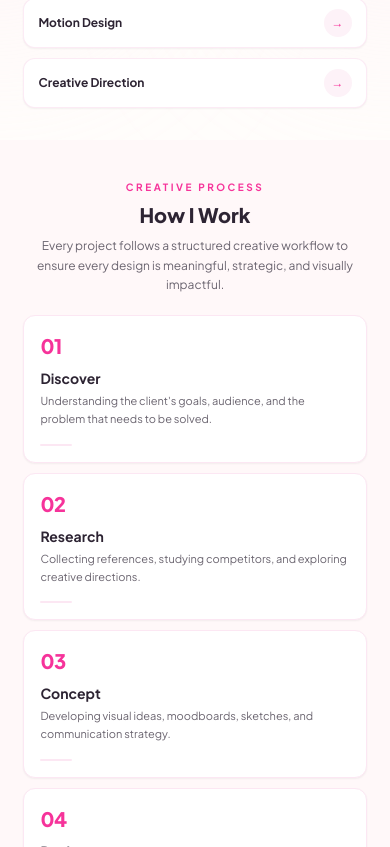
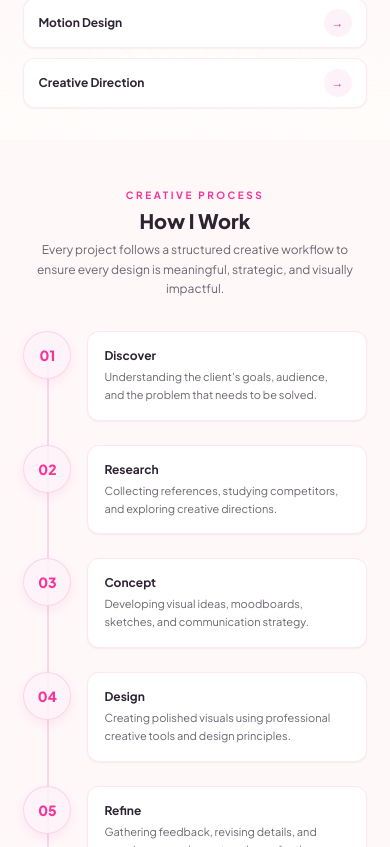
Before and after one commit to xanscreativa/xans-portfolio, a Next.js app: page / in a window 390 px wide. Shown: the part 4077-4924 px from the top of the page. Built offline with nearby package versions, Linux system fonts and the light colour scheme.

Commit message:
Update page loader mobile text size, centering, and matching width

```diff
--- a/app/components/layout/PageLoader.tsx
+++ b/app/components/layout/PageLoader.tsx
@@ -30,6 +30,7 @@ export default function PageLoader() {
           className="fixed inset-0 z-[99999] flex items-center justify-center bg-[#FFFDFB]"
         >
           <div className="text-center">
+            <div className="inline-block">
               <motion.h1
                 initial={{
                   opacity: 0,
@@ -42,7 +43,7 @@ export default function PageLoader() {
                 transition={{
                   duration: 0.8,
                 }}
-              className="text-7xl font-black tracking-[0.25em] text-[#2D2433]"
+                className="text-2xl sm:text-7xl font-black tracking-[0.25em] text-[#2D2433] pl-[0.25em]"
               >
                 XANS
               </motion.h1>
@@ -58,8 +59,9 @@ export default function PageLoader() {
                   delay: 0.4,
                   duration: 1,
                 }}
-              className="mx-auto mt-8 h-[3px] w-44 origin-left rounded-full bg-[#E85D8E]"
+                className="mt-4 sm:mt-8 h-[3px] w-full origin-center rounded-full bg-[#E85D8E]"
               />
+            </div>
           </div>
         </motion.div>
       )}
--- a/app/components/sections/About.tsx
+++ b/app/components/sections/About.tsx
@@ -62,7 +62,7 @@ export default function About() {
               </p>
 
               <h2 className="mt-1.5 text-xl font-black leading-snug text-[#2D2433] sm:mt-3 sm:text-4xl lg:text-5xl">
-                Dorothea Alexandra <br className="hidden sm:block" />
+                Dorothea Alexandra <br />
                 Manuputty, <span className="text-pink-500">S.Ds</span>
               </h2>
 
--- a/app/components/sections/CreativeProcess.tsx
+++ b/app/components/sections/CreativeProcess.tsx
@@ -1,3 +1,5 @@
+"use client";
+
 import FadeUp from "../animation/FadeUp";
 
 const processSteps = [
@@ -41,51 +43,53 @@ const processSteps = [
 
 export default function HowIWork() {
   return (
-    <section className="relative overflow-hidden bg-[#FFF8F9] pb-8 pt-10 sm:py-24 lg:py-32">
-      <div className="relative mx-auto w-[88%] max-w-7xl sm:w-[92%]">
+    <section className="relative overflow-hidden bg-[#FFF8F9] py-12 sm:py-20">
+      <div className="relative mx-auto w-[88%] max-w-3xl sm:w-[92%]">
         <FadeUp>
-          <div className="mx-auto max-w-3xl text-center">
+          <div className="mx-auto max-w-xl text-center">
             <p className="text-[10px] font-bold uppercase tracking-[0.25em] text-pink-500 sm:text-xs sm:tracking-[0.45em]">
               Creative Process
             </p>
 
-            <h2 className="mt-1.5 text-xl font-black leading-snug text-[#2D2433] sm:mt-3 sm:text-4xl lg:text-5xl">
+            <h2 className="mt-1 text-xl font-black leading-snug text-[#2D2433] sm:mt-2 sm:text-4xl">
               How I Work
             </h2>
 
-            <p className="mx-auto mt-2 max-w-2xl text-xs leading-relaxed text-[#6B6570] sm:mt-4 sm:text-base sm:leading-relaxed">
-              Every project follows a structured creative workflow to ensure every
-              design is meaningful, strategic, and visually impactful.
+            <p className="mx-auto mt-1.5 max-w-lg text-xs leading-relaxed text-[#6B6570] sm:mt-3 sm:text-sm">
+              Every project follows a structured creative workflow to ensure every design is meaningful, strategic, and visually impactful.
             </p>
           </div>
         </FadeUp>
 
-        {/* Grid Card Ringkas & Presisi */}
-        <div className="mt-5 grid gap-2.5 sm:mt-12 sm:grid-cols-2 sm:gap-4 lg:grid-cols-3">
+        {/* Compact Vertical Process Flow (Uniform for Mobile & Desktop) */}
+        <div className="mt-8 sm:mt-12 relative">
+          {/* Vertical connecting line */}
+          <div className="absolute left-6 sm:left-8 top-6 bottom-6 w-0.5 bg-pink-200/80" />
+
+          <div className="space-y-6 sm:space-y-8">
             {processSteps.map((step, index) => (
               <FadeUp key={step.number} delay={index * 0.05}>
-              <div className="group relative flex h-full flex-col justify-between rounded-xl border border-pink-100 bg-white p-4 shadow-xs transition-all duration-300 hover:-translate-y-0.5 hover:border-pink-300 hover:shadow-md sm:rounded-2xl sm:p-6">
-                <div>
-                  <span className="text-xl font-black tracking-tight text-pink-500 transition-colors duration-300 group-hover:text-pink-600 sm:text-3xl">
+                <div className="relative flex items-start gap-4 sm:gap-6">
+                  {/* Soft Pink Circle with Number */}
+                  <div className="relative z-10 flex h-12 w-12 sm:h-16 sm:w-16 shrink-0 items-center justify-center rounded-full bg-pink-50/90 border border-pink-200/80 shadow-[0_4px_12px_rgba(236,72,153,0.1)] text-pink-500 font-black text-sm sm:text-lg">
                     {step.number}
-                  </span>
+                  </div>
 
-                  <h3 className="mt-2 text-sm font-bold text-[#2D2433] sm:mt-4 sm:text-xl">
+                  {/* Content Card */}
+                  <div className="flex-1 bg-white border border-pink-100 rounded-xl p-4 sm:p-5 shadow-xs transition-all duration-300 hover:border-pink-300 hover:shadow-sm group">
+                    <h3 className="text-xs sm:text-base font-bold text-[#2D2433] group-hover:text-pink-500 transition-colors">
                       {step.title}
                     </h3>
-
-                  <p className="mt-1 text-[11px] leading-relaxed text-[#6B6570] sm:mt-2 sm:text-sm sm:leading-relaxed">
+                    <p className="mt-1 text-[11px] sm:text-xs leading-relaxed text-[#6B6570]">
                       {step.description}
                     </p>
                   </div>
-
-                {/* Aksesoris Garis Dekoratif Kecil di Bawah Card */}
-                <div className="mt-4 h-0.5 w-8 rounded-full bg-pink-100 transition-all duration-300 group-hover:w-full group-hover:bg-pink-400 sm:mt-6 sm:h-1 sm:w-12" />
                 </div>
               </FadeUp>
             ))}
           </div>
         </div>
+      </div>
     </section>
   );
 }
```
Lines whose indentation alone changed are shown as unchanged.
